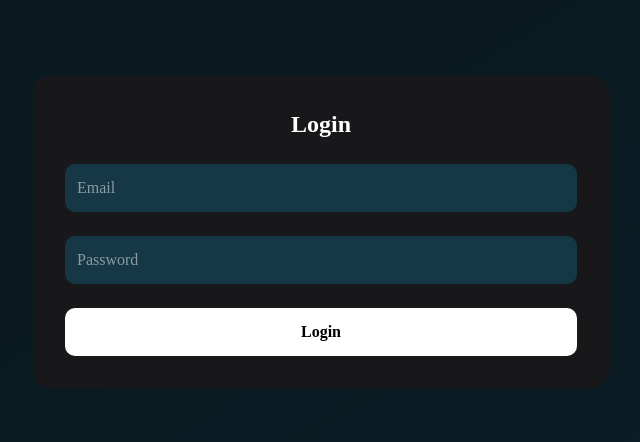
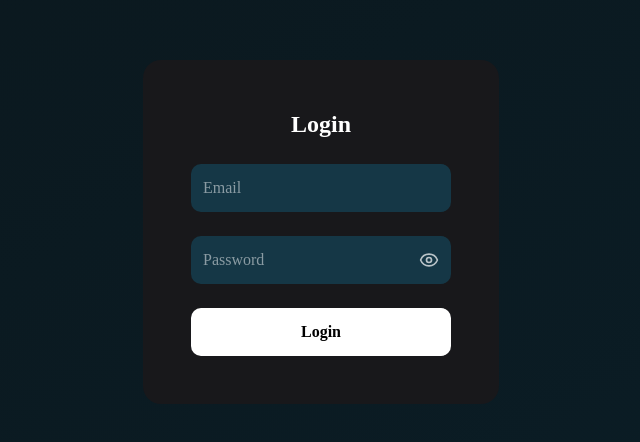
Before and after one commit to Marcobc-exe/PasswordManagerApp, a Next.js app in the folder client/: page /login in a window 1280 px wide. Shown: the part 168-610 px from the top of the page, without its empty margins (319-959 px from the left). Built offline with nearby package versions, Linux system fonts and the light colour scheme.

Commit message:
feat: show/hide password on login form

```diff
--- a/client/app/login/page.tsx
+++ b/client/app/login/page.tsx
@@ -1,10 +1,12 @@
 "use client";
-import { FormEvent, SyntheticEvent, useState } from "react";
+import { SyntheticEvent, useState } from "react";
 import { useThemeStore } from "@/app/store/themeStore";
+import { Eye, EyeOff } from "lucide-react";
 
 export default function LoginPage() {
   const [email, setEmail] = useState("");
   const [password, setPassword] = useState("");
+  const [showPassword, setShowPassword] = useState(false);
   const darkMode = useThemeStore((state) => state.darkMode);
   const inputTheme = darkMode
     ? "bg-[#153746] hover:bg-[#15495f]"
@@ -37,7 +39,10 @@ export default function LoginPage() {
 
   return (
     <main className="flex h-screen items-center justify-center text-white">
-      <form onSubmit={handleLogin} className={`bg-zinc-900 p-8 rounded-2xl space-y-6`}>
+      <form
+        onSubmit={handleLogin}
+        className={`bg-zinc-900 p-12 rounded-2xl space-y-6`}
+      >
         <h1 className="text-2xl font-bold text-center">Login</h1>
 
         <input
@@ -47,13 +52,22 @@ export default function LoginPage() {
           value={email}
           onChange={(e) => setEmail(e.target.value)}
         />
-        <input
-          type="password"
-          placeholder="Password"
-          className={`w-full p-3 rounded-lg ${inputTheme}`}
-          value={password}
-          onChange={(e) => setPassword(e.target.value)}
-        />
+        <div className="relative">
+          <input
+            type={showPassword ? "text" : "password"}
+            placeholder="Password"
+            className={`w-full p-3 rounded-lg pr-12 ${inputTheme}`}
+            value={password}
+            onChange={(e) => setPassword(e.target.value)}
+          />
+          <button
+            type="button"
+            onClick={() => setShowPassword(!showPassword)}
+            className="absolute right-3 top-1/2 -translate-y-1/2 opacity-70 hover:backdrop-opacity-100 transition cursor-pointer"
+          >
+            {showPassword ? <EyeOff size={20} /> : <Eye size={20} />}
+          </button>
+        </div>
         <button
           type="submit"
           className="w-full bg-white hover:bg-amber-50 transition text-black p-3 rounded-lg font-semibold cursor-pointer"
```
